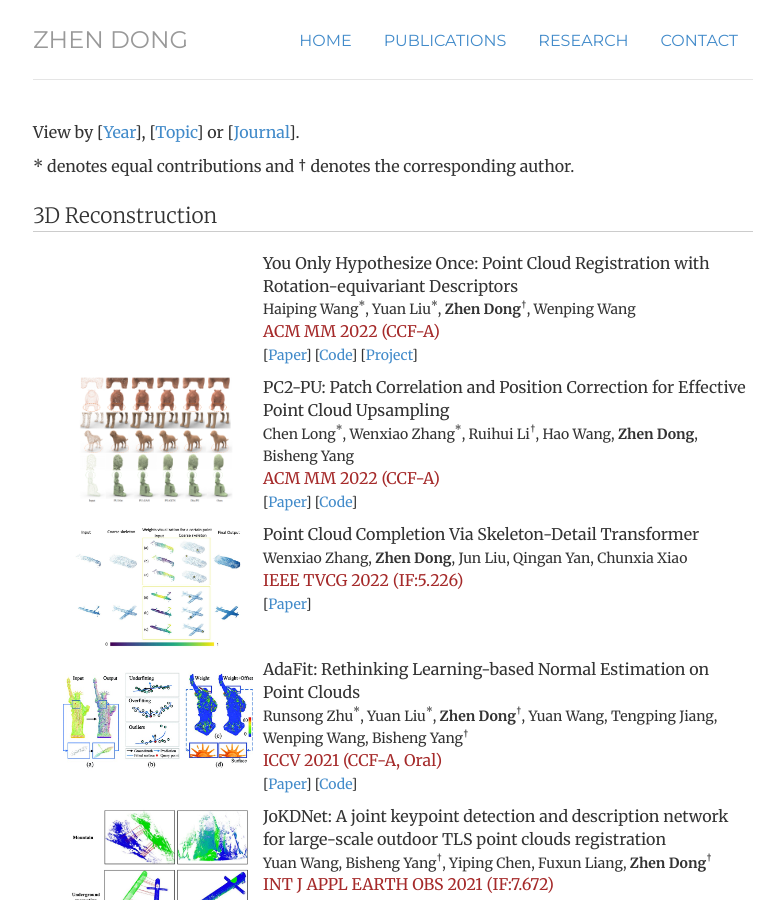
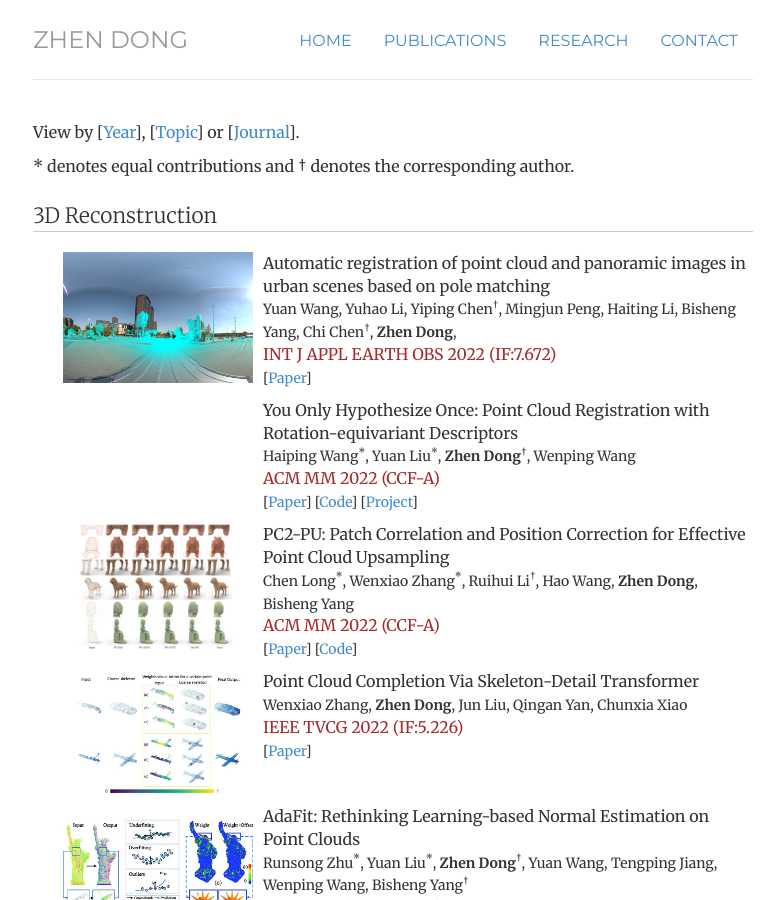
Before and after one commit to dongzhenwhu/dongzhenwhu.github.io, a Jekyll site: the page built from publications/index_topic.html, in a window 1280 px wide and 900 px high. Shown: the whole window, without its empty margins (247-1031 px from the left). Built offline with Jekyll 4.4.1, drawn with Linux system fonts in a browser that asks for light colours; grey boxes are pictures that could not be loaded.

Commit message:
Update index_topic.html

```diff
--- a/publications/index_topic.html
+++ b/publications/index_topic.html
@@ -16,6 +16,28 @@ description: My publications.
 	* denotes equal contributions and &dagger; denotes the corresponding author.<br><br>
 
 	<p class="lead" style="border-bottom:1px solid #CCC">3D Reconstruction</p>
+
+		<div class="before-item">
+		<div class="pubimg">
+			<img class="pubpic" src="teasers/yuan.jpg">
+		</div>
+		<div class="pubdsp">
+			<span class=pubtitle>
+				Automatic registration of point cloud and panoramic images in urban scenes based on pole matching<br>
+			</span>
+			<span class=pubauthor>
+				Yuan Wang, Yuhao Li, Yiping Chen<sup>&dagger;</sup>, Mingjun Peng, Haiting Li, Bisheng Yang, Chi Chen<sup>&dagger;</sup>, <b>Zhen Dong</b>,
+				<br>
+			</span>
+			<span class=publoc>
+				INT J APPL EARTH OBS 2022 (IF:7.672)<br>
+			</span>
+			<span class=publink>
+				[<a href="https://www.sciencedirect.com/science/article/pii/S1569843222002710">Paper</a>]
+				<br></span>
+		</div>
+	</div>
+
 	<div class="before-item">
 		<div class="pubimg">
 			<video class="pubpic" width="200px" autoplay loop muted src="teasers/yoho_park.mp4"></video>
```
